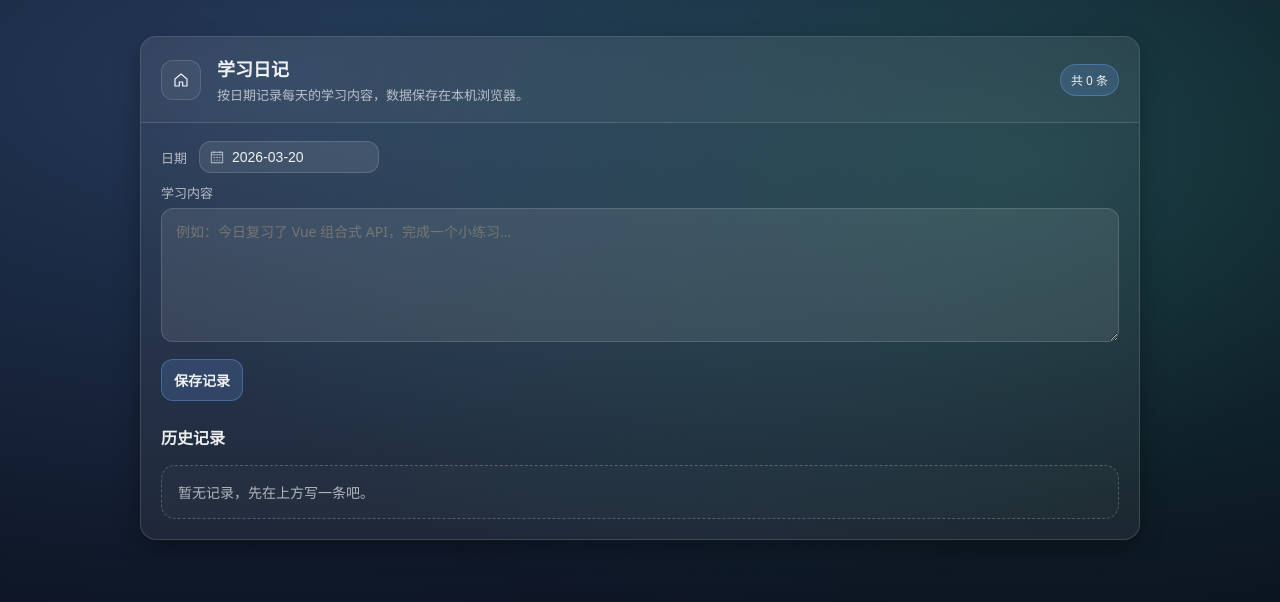
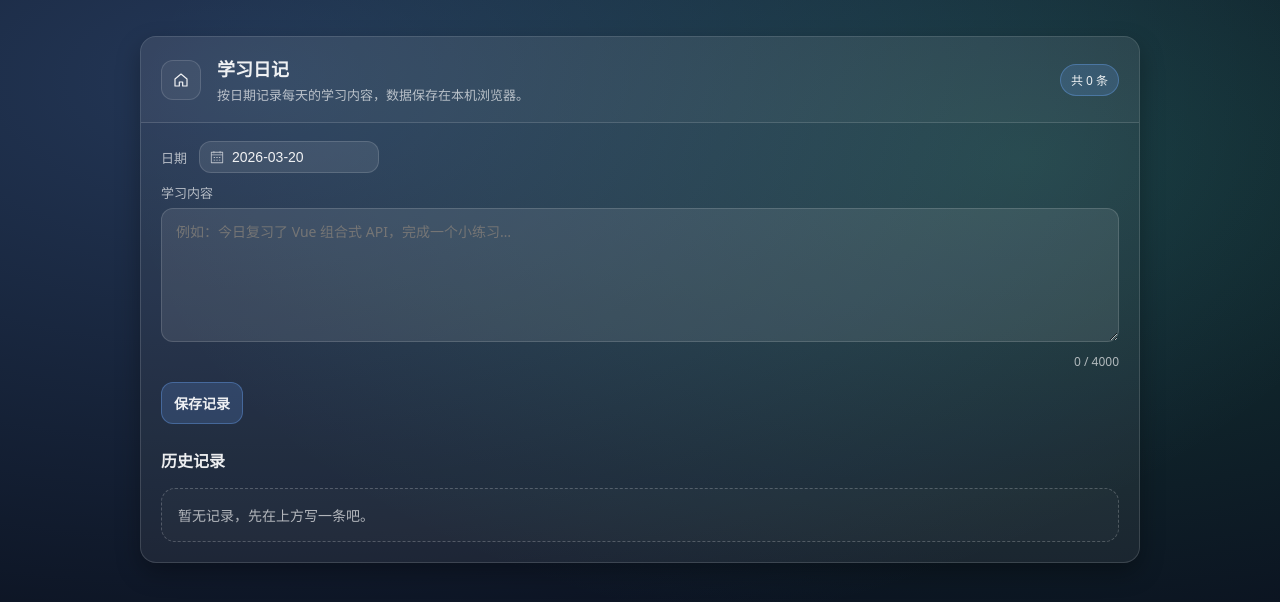
Before and after one commit to panpanxuebing/miniTool, a Vue app: page /study-diary in a window 1280 px wide. Shown: the top 602 px of the page. Built offline with nearby package versions, Linux system fonts and the light colour scheme.

Commit message:
feat:添加字数显示提示

```diff
--- a/src/pages/StudyDiaryPage/index.vue
+++ b/src/pages/StudyDiaryPage/index.vue
@@ -35,10 +35,19 @@
             v-model="draftContent"
             class="studyDiary__textarea"
             rows="5"
-            maxlength="4000"
+            :maxlength="contentMaxLen"
             placeholder="例如：今日复习了 Vue 组合式 API，完成一个小练习…"
             aria-label="学习内容"
+            aria-describedby="study-content-count"
           />
+          <p
+            id="study-content-count"
+            class="studyDiary__charCount"
+            :class="{ 'studyDiary__charCount--warn': draftCount >= contentMaxLen * 0.95 }"
+            aria-live="polite"
+          >
+            {{ draftCount }} / {{ contentMaxLen }}
+          </p>
           <div class="studyDiary__actions">
             <button class="btn primary" type="button" :disabled="!canSubmit" @click="submit">
               保存记录
@@ -56,12 +65,22 @@
                 <li v-for="item in items" :key="item.id" class="studyDiary__item">
                   <template v-if="editingId === item.id">
                     <textarea
+                      :id="`edit-content-${item.id}`"
                       v-model="editDraft"
                       class="studyDiary__textarea studyDiary__textarea--inline"
                       rows="4"
-                      maxlength="4000"
+                      :maxlength="contentMaxLen"
                       :aria-label="`编辑：${date}`"
+                      :aria-describedby="`edit-content-count-${item.id}`"
                     />
+                    <p
+                      :id="`edit-content-count-${item.id}`"
+                      class="studyDiary__charCount"
+                      :class="{ 'studyDiary__charCount--warn': editCount >= contentMaxLen * 0.95 }"
+                      aria-live="polite"
+                    >
+                      {{ editCount }} / {{ contentMaxLen }}
+                    </p>
                     <div class="studyDiary__itemActions">
                       <button class="btn primary" type="button" @click="saveEdit(item.id)">
                         保存
@@ -90,6 +109,8 @@
 
 <script setup lang="ts">
 import { computed, ref } from 'vue'
+import { onBeforeRouteLeave } from 'vue-router'
+import { ElMessageBox } from 'element-plus'
 import { formatYMD } from '@src/utils'
 import type { StudyDiaryEntry } from '@src/composables/useStudyDiary'
 import { useStudyDiary } from '@src/composables/useStudyDiary'
@@ -97,12 +118,16 @@ import backHomeIconUrl from '@src/assets/svg/back-home.svg'
 
 import './index.less'
 
+const contentMaxLen = 4000
+
 const draftDate = ref(formatYMD(Date.now()))
 const draftContent = ref('')
 
 const { entries, entriesByDate, addEntry, updateEntry, removeEntry } = useStudyDiary()
 
 const canSubmit = computed(() => draftContent.value.trim().length > 0 && !!draftDate.value)
+const draftCount = computed(() => draftContent.value.length)
+const editCount = computed(() => editDraft.value.length)
 
 function submit() {
   if (!canSubmit.value || !draftDate.value) return
@@ -128,8 +153,19 @@ function saveEdit(id: string) {
   cancelEdit()
 }
 
-function remove(id: string) {
+async function remove(id: string) {
+  await ElMessageBox.confirm('确定删除这条记录吗？', '删除确认', {
+    confirmButtonText: '删除',
+    cancelButtonText: '取消',
+    type: 'warning',
+  })
   removeEntry(id)
   if (editingId.value === id) cancelEdit()
 }
+
+onBeforeRouteLeave(() => {
+  if (editingId.value) {
+    return window.confirm('有未保存的编辑内容，确定离开吗？')
+  }
+})
 </script>
```
